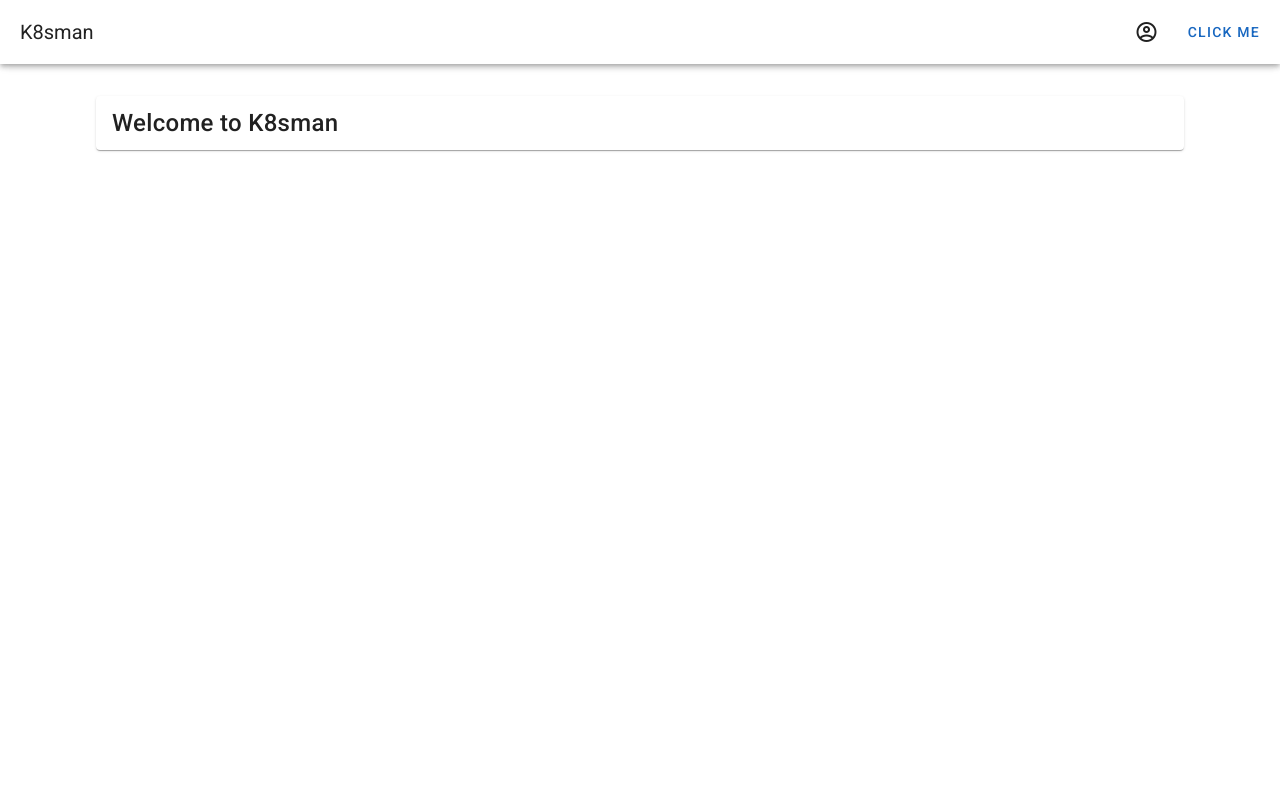
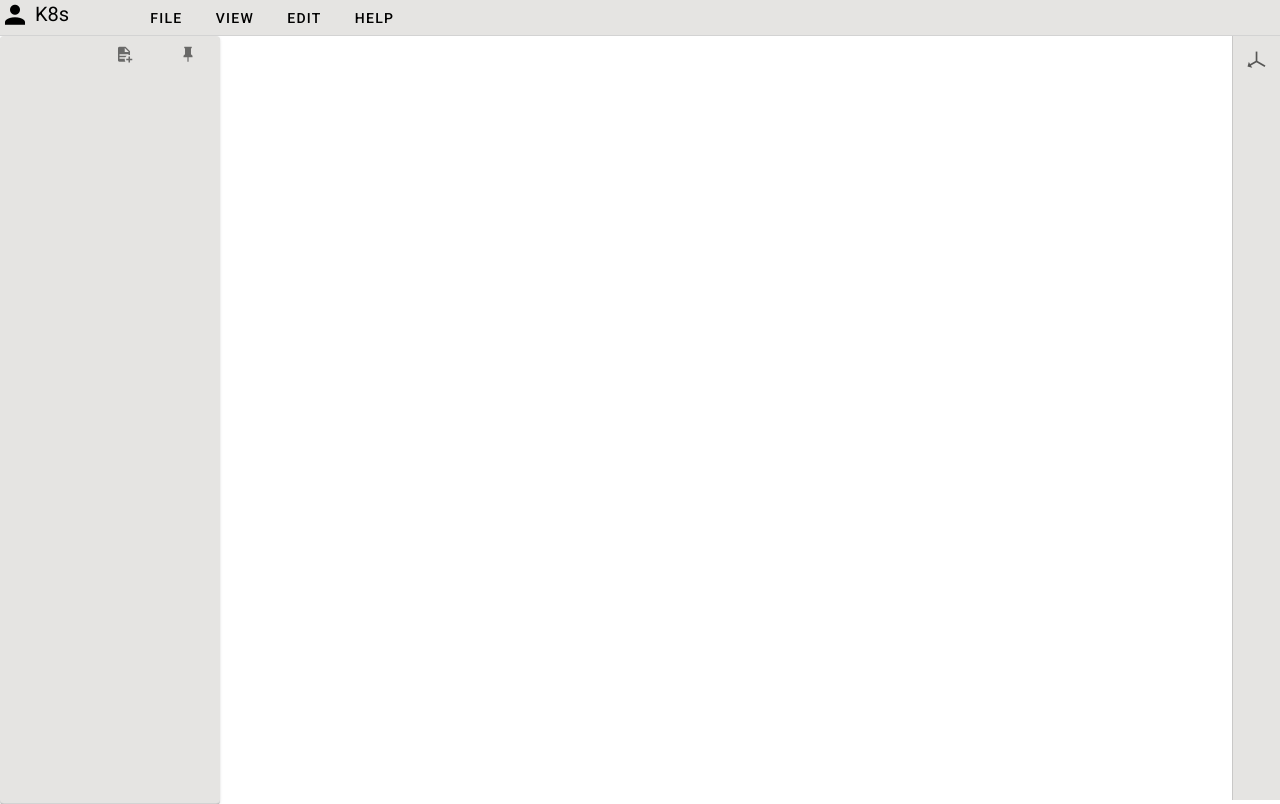
Before and after one commit to quantalept/k8sman, a Vue app: page / in a window 1280 px wide. Built offline with nearby package versions, Linux system fonts and the light colour scheme.

Commit message:
initial ui

```diff
--- a/index.html
+++ b/index.html
@@ -6,6 +6,7 @@
     <meta name="viewport" content="width=device-width, initial-scale=1.0" />
     <link rel="stylesheet" href="https://fonts.googleapis.com/css?family=Roboto:100,300,400,500,700,900">
     <link rel="stylesheet" href="https://cdn.jsdelivr.net/npm/@mdi/font@latest/css/materialdesignicons.min.css">
+
     <title>Tauri + Vue 3 App</title>
   </head>
 
--- a/package.json
+++ b/package.json
@@ -10,14 +10,19 @@
     "tauri": "tauri"
   },
   "dependencies": {
+    "@fortawesome/free-regular-svg-icons": "^6.4.0",
+    "@fortawesome/free-solid-svg-icons": "^6.4.0",
+    "@kubernetes/client-node": "^0.18.1",
     "@mdi/font": "^7.1.96",
     "@tauri-apps/api": "^1.2.0",
     "vue": "^3.2.45",
     "vuetify": "^3.1.4"
   },
   "devDependencies": {
+    "@fortawesome/fontawesome-free": "^6.4.0",
     "@tauri-apps/cli": "^1.2.2",
     "@vitejs/plugin-vue": "^4.0.0",
+    "font-awesome": "^4.7.0",
     "vite": "^4.0.0"
   }
 }
--- a/src/App.vue
+++ b/src/App.vue
@@ -1,26 +1,71 @@
-<script>
-import { defineComponent } from 'vue';
-import Homepage from "./Homepage.vue";
-
-export default defineComponent({
-  name: 'K8Sman',
-  components: {
-    Homepage,
-  },
-});
-</script>
+<!--
 <template>
   <v-app>
-    <header>
-      <v-app-bar app>
-        <v-toolbar-title>K8sman</v-toolbar-title>
-        <v-spacer></v-spacer>
-        <v-btn icon>
-          <v-icon>mdi-account-circle-outline</v-icon>
-        </v-btn>
-        <v-btn color="primary">Click me</v-btn>
-      </v-app-bar>
-    </header>
-    <Homepage></Homepage>
+    <app-bar></app-bar>
+    <v-navigation-drawer width="48" permanent color="#E5E4E2" location="right">
+      <v-btn variant="plain" class="text-center" size="51">
+        <v-icon>mdi-axis-x-arrow</v-icon>
+      </v-btn>
+    </v-navigation-drawer>
+    <app-main></app-main>
+    <v-content>
+    <homepage class="sum"></homepage>
+    </v-content>
   </v-app>
 </template>
+
+<script>
+import Menubar from './Components/Menubar.vue'
+import Main from './Components/Main.vue'
+import Homepage from './Homepage.vue'
+
+export default {
+  components: {
+    'app-bar': Menubar,
+    'app-main': Main,
+    Homepage
+  },
+  data() {
+    return {
+      loginDialog: false,
+    }
+  },
+}
+</script>
+<style scoped>
+
+</style> -->
+<template>
+  <v-app>
+    <app-bar></app-bar>
+    <v-navigation-drawer width="48" permanent color="#E5E4E2" location="right">
+      <v-btn variant="plain" class="text-center" size="51">
+        <v-icon>mdi-axis-x-arrow</v-icon>
+      </v-btn>
+    </v-navigation-drawer>
+
+    <app-main></app-main>
+
+  </v-app>
+</template>
+
+<script>
+import Menubar from './Components/Menubar.vue'
+import Main from './Components/Main.vue'
+import Homepage from './Components/Homepage.vue'
+
+export default {
+  components: {
+    'app-bar': Menubar,
+    'app-main':  Main,
+    'homepage': Homepage
+  },
+  data() {
+    return {
+      loginDialog: false,
+    }
+  },
+}
+</script>
+
+<style scoped></style>
--- /dev/null
+++ b/src/Components/Homepage.vue
@@ -0,0 +1,59 @@
+<template>
+  <v-container>
+    <v-col md="4" sm="8">
+      <v-card class="custom-card" width="550px">
+        <v-toolbar color="grey" height="25">
+          <v-toolbar-title>Add a new cluster</v-toolbar-title></v-toolbar>
+
+        <v-card-text>
+          <v-text-field v-model="value" label="Paste your cluster config"></v-text-field>
+
+          <v-card-actions>
+
+            <v-spacer />
+            <v-btn color="#5865f2" variant="tonal" @click="importOrBrowse">Import </v-btn><v-spacer />
+          </v-card-actions></v-card-text>
+      </v-card></v-col>
+  </v-container>
+</template>
+
+<script>
+export default {
+  data() {
+    return {
+      value: ''
+    }
+  },
+  methods: {
+    importOrBrowse() {
+      if (this.value.startsWith('http')) {
+        // handle importing link logic
+      } else {
+        // handle browsing files logic
+      }
+    }
+  }
+}
+</script>
+
+<style scoped>
+.custom-card {
+  background-color: white;
+}
+
+.v-container {
+  display: flex;
+  justify-content: center;
+  align-items: center;
+  height: 100vh;
+
+}
+
+.v-text-field {
+  max-width: 5500px;
+  height: 200px;
+}
+
+.v-toolbar-title {
+  font-size: 16px;
+}</style>
--- /dev/null
+++ b/src/Components/Main.vue
@@ -0,0 +1,34 @@
+<template>
+  <v-card class="sum">
+    <v-row justify="end">
+
+      <v-btn variant="plain"><v-icon>
+          mdi-file-document-plus </v-icon></v-btn>
+      <v-btn variant="plain"><v-icon>
+          mdi-pin </v-icon></v-btn>
+
+    </v-row>
+  </v-card>
+</template>
+
+
+<script>
+export default {
+
+
+};
+</script>
+<style scoped>
+.sum {
+  height: 96vh;
+  margin-top: 36px;
+  width: 220px;
+  border-bottom: 1px solid lightgray;
+  background: #E5E4E2;
+}
+
+.v-row {
+  margin-top: 0px;
+  margin-right: 0px;
+}
+</style>
--- /dev/null
+++ b/src/Components/Menubar.vue
@@ -0,0 +1,31 @@
+<template>
+  <v-app-bar app dark height="35" color="#E5E4E2" elevation="0">
+    <v-row no-gutters>
+      <v-col cols="auto">
+        <v-toolbar-title> <v-icon>mdi-account</v-icon> K8s</v-toolbar-title>
+      </v-col>
+      <v-col>
+        <v-row no-gutters class="ml-16">
+          <v-btn color="black">File</v-btn>
+          <v-btn color="black">View</v-btn>
+          <v-btn color="black">Edit</v-btn>
+          <v-btn color="black">Help</v-btn>
+
+        </v-row>
+      </v-col>
+    </v-row>
+  </v-app-bar>
+
+</template>
+
+<script>
+export default {
+  name: 'AppBar',
+}
+</script>
+
+<style scoped>
+.v-app-bar {
+  border-bottom: 1px solid lightgray;
+}
+</style>
--- a/src/Homepage.vue
+++ /dev/null
@@ -1,31 +0,0 @@
-<template>
-    <div class="home-page">
-      <v-container>
-        <v-card class="mb-5">
-          <v-card-title>
-            Welcome to K8sman
-          </v-card-title>
-
-        </v-card>
-      </v-container>
-    </div>
-  </template>
-
-  <script>
-  import { defineComponent } from 'vue';
-
-  export default defineComponent({
-    name: "HomePage",
-  });
-  </script>
-
-  <style scoped>
-  .home-page {
-    padding: 80px;
-  }
-
-  .v-card-title {
-    font-size: 24px;
-  }
-
-  </style>
--- a/src/main.js
+++ b/src/main.js
@@ -6,6 +6,9 @@ import * as components from 'vuetify/components'
 import * as directives from 'vuetify/directives'
 
 
+
+
+
 const vuetify = createVuetify({
   components,
   directives,
--- a/vite.config.js
+++ b/vite.config.js
@@ -1,18 +1,31 @@
 import { defineConfig } from "vite";
 import vue from "@vitejs/plugin-vue";
 
-export default defineConfig({
+const mobile =
+  process.env.TAURI_PLATFORM === "android" ||
+  process.env.TAURI_PLATFORM === "ios";
+
+// https://vitejs.dev/config/
+export default defineConfig(async () => ({
   plugins: [vue()],
 
+  // Vite options tailored for Tauri development and only applied in `tauri dev` or `tauri build`
+  // prevent vite from obscuring rust errors
   clearScreen: false,
+  // tauri expects a fixed port, fail if that port is not available
   server: {
     port: 1420,
     strictPort: true,
   },
+  // to make use of `TAURI_DEBUG` and other env variables
+  // https://tauri.studio/v1/api/config#buildconfig.beforedevcommand
   envPrefix: ["VITE_", "TAURI_"],
   build: {
+    // Tauri supports es2021
     target: process.env.TAURI_PLATFORM == "windows" ? "chrome105" : "safari13",
+    // don't minify for debug builds
     minify: !process.env.TAURI_DEBUG ? "esbuild" : false,
+    // produce sourcemaps for debug builds
     sourcemap: !!process.env.TAURI_DEBUG,
   },
-});
+}));
```
Also changed, not shown: src/plugins/vuetify.js (added, +13 -0 lines), 1 other file (tests, documents, lock files or other folders).
